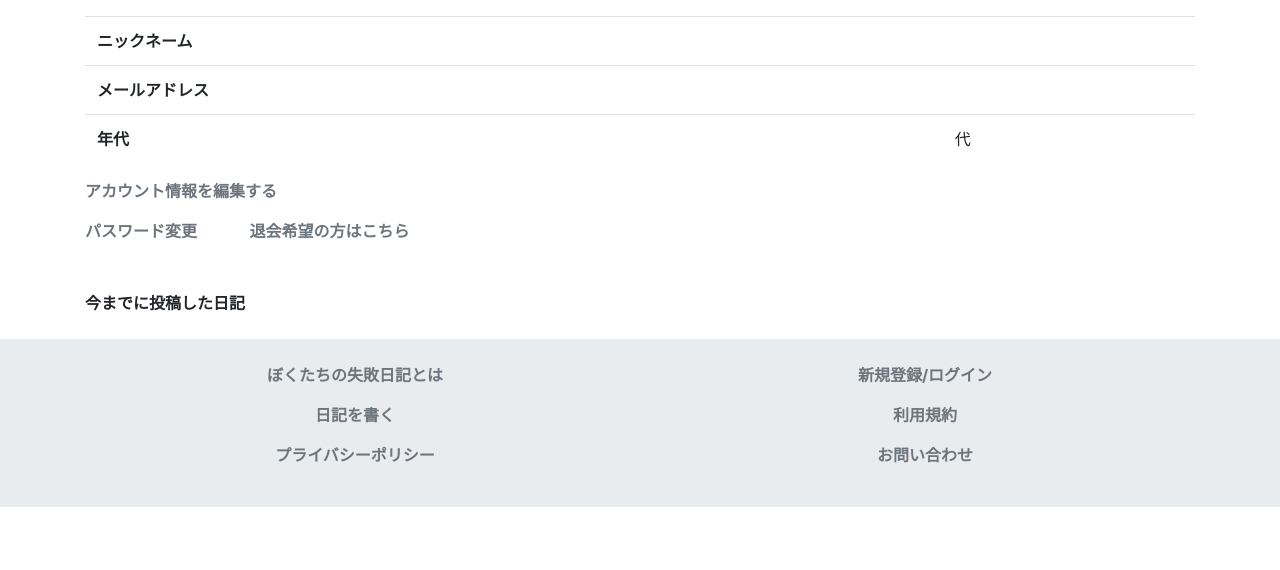
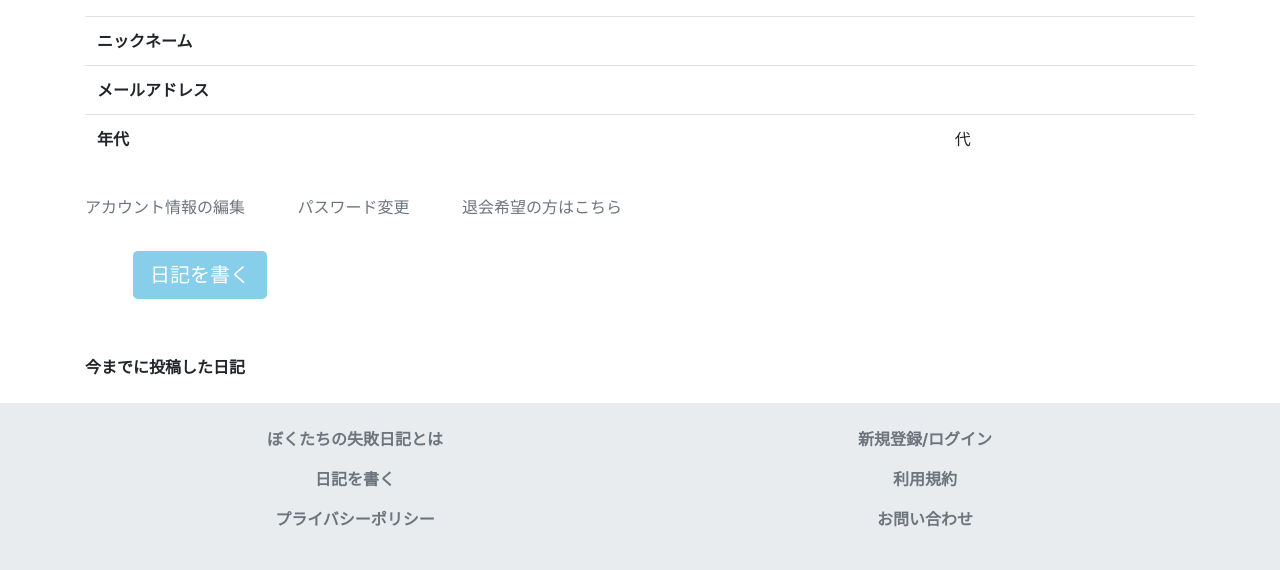
Before and after one commit to kiakata/failure-diary, a Django app: template nikki_project/nikki/templates/nikki/user_detail.html in a window 1280 px wide. Shown: the part 56-626 px from the top of the page. Run offline with Django 3.2, Linux system fonts and the light colour scheme; the template is opened without the code that fills it, so the values that code supplies are empty; some libraries are stand-ins or nearby versions.

```diff
--- a/nikki_project/nikki/templates/nikki/category.html
+++ b/nikki_project/nikki/templates/nikki/category.html
@@ -25,7 +25,9 @@
         <div class="post">
           <div class="row">
             <div class="col-12">
-              <p class="profile"><a href="{% url 'nikki:author_articles' article.user.pk %}">{{ article.user.nickname }} {{ article.user.agegroup }}代</a></p>
+              <p class="profile">
+                <a href="{% url 'nikki:author_articles' article.user.pk %}">{{ article.user.nickname }} {{ article.user.agegroup }}代</a>
+              </p>
               <h5 class="font-weight-bold">{{ article.title|truncatechars:24 }}</h5>
               <h6 class="posted-at font-weight-light text-muted">{{ article.created_at|date:"Y/n/d" }}</h6>
             </div>
--- a/nikki_project/nikki/templates/nikki/user_create_complete.html
+++ b/nikki_project/nikki/templates/nikki/user_create_complete.html
@@ -5,6 +5,6 @@
 {% block content %}
 <div class="container py-3">
   <p>本登録が完了しました。</p>
-  <a class="btn btn-primary btn-lg" href="{% url 'nikki:index' %}">ページトップへ</a>
+  <a class="switch btn btn-lg text-white" href="{% url 'nikki:index' %}">ページトップへ</a>
 </div>
 {% endblock %}
--- a/nikki_project/nikki/templates/nikki/user_create_done.html
+++ b/nikki_project/nikki/templates/nikki/user_create_done.html
@@ -1,9 +1,9 @@
 {% extends "nikki/base.html" %}
-{% block content %}
 
 {% block title %}仮登録完了{% endblock %}
 
-<div class="container py-3">
+{% block content %}
+<div class="container py-5">
   <p>
     会員登録確認メールを送信しました。まだ、会員登録は完了していません。<br>
     確認メールを送信しましたので、確認メールに記載されているリンクから本登録を行ってください。
--- a/nikki_project/nikki/templates/nikki/user_detail.html
+++ b/nikki_project/nikki/templates/nikki/user_detail.html
@@ -22,10 +22,13 @@
   </table>
 
   <div class="my-3">
-    <a href="{% url 'nikki:update_user' user.pk %}" class="text-secondary mr-5">アカウント情報を編集する</a>
+    <a href="{% url 'nikki:update_user' user.pk %}" class="d-inline-block text-secondary font-weight-normal mr-5">アカウント情報の編集</a>
+    <a href="{% url 'nikki:password_change' %}" class="d-inline-block text-secondary font-weight-normal">パスワード変更</a>
+    <a href="{% url 'nikki:delete_user' user.pk %}" class="d-inline-block text-secondary font-weight-normal ml-sm-5 my-3">退会希望の方はこちら</a>
+    <p class="ml-5">
+      <a class="switch btn btn-lg text-white ml-5 ml-sm-0 mt-3 mb-2" href="{% url 'nikki:create_article' user.pk %}">日記を書く</a>
+    </p>
   </div>
-  <a href="{% url 'nikki:password_change' %}" class="text-secondary">パスワード変更</a>
-  <a href="{% url 'nikki:delete_user' user.pk %}" class="text-secondary ml-5">退会希望の方はこちら</a>
 
   <section class="mt-5">
     <p class="font-weight-bold mb-2">今までに投稿した日記</p>
--- a/nikki_project/nikki_project/settings.py
+++ b/nikki_project/nikki_project/settings.py
@@ -32,6 +32,8 @@ AUTH_USER_MODEL = 'nikki.User'
 
 LOGIN_URL = 'nikki:login'
 LOGIN_REDIRECT_URL = 'nikki:index'
+
+LOGOUT_REDIRECT_URL = 'nikki:index'
 
 # メールをコンソールに表示する
 EMAIL_BACKEND = 'django.core.mail.backends.console.EmailBackend'
```
Also changed, not shown: nikki_project/db.sqlite3.
